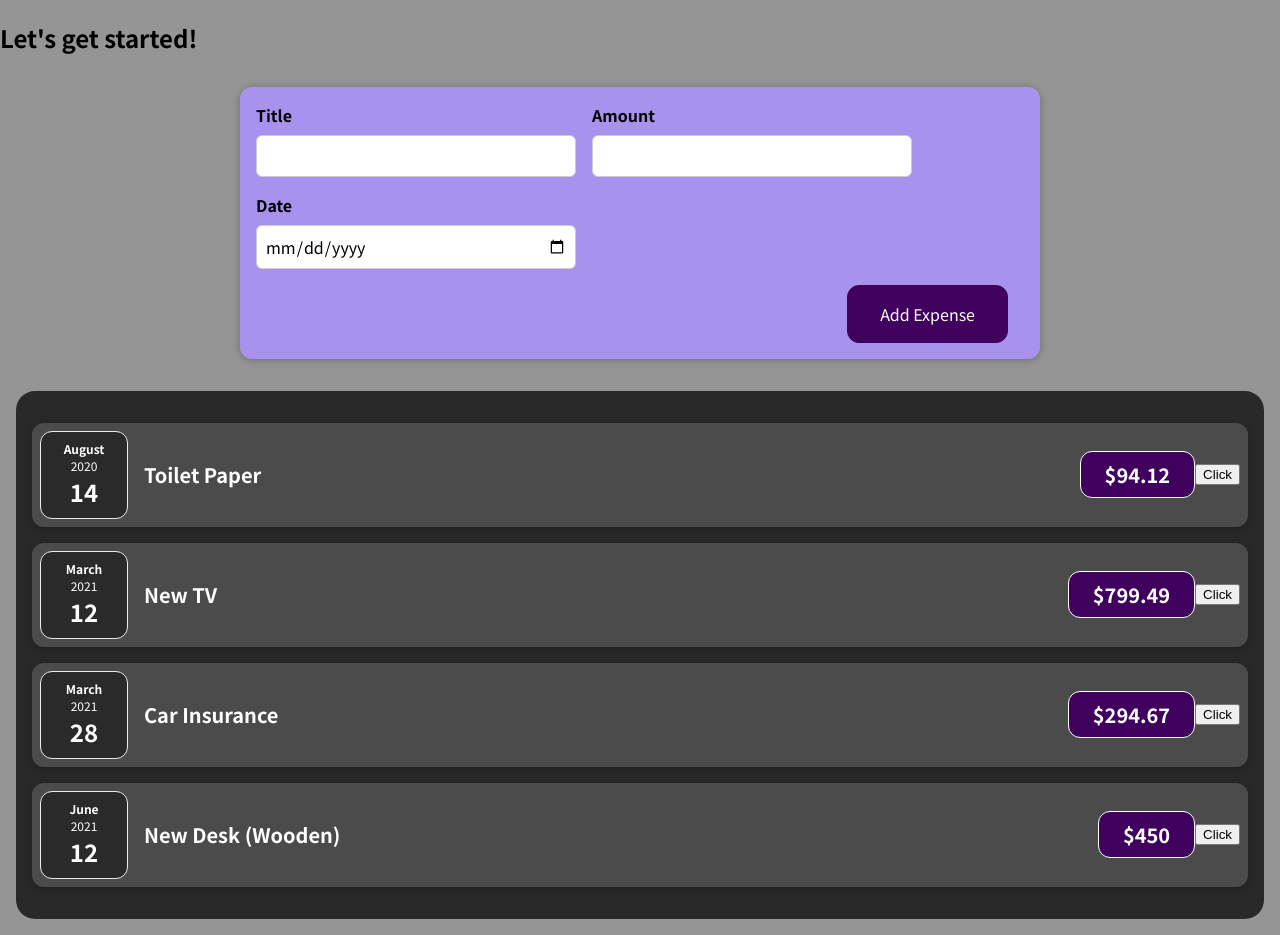
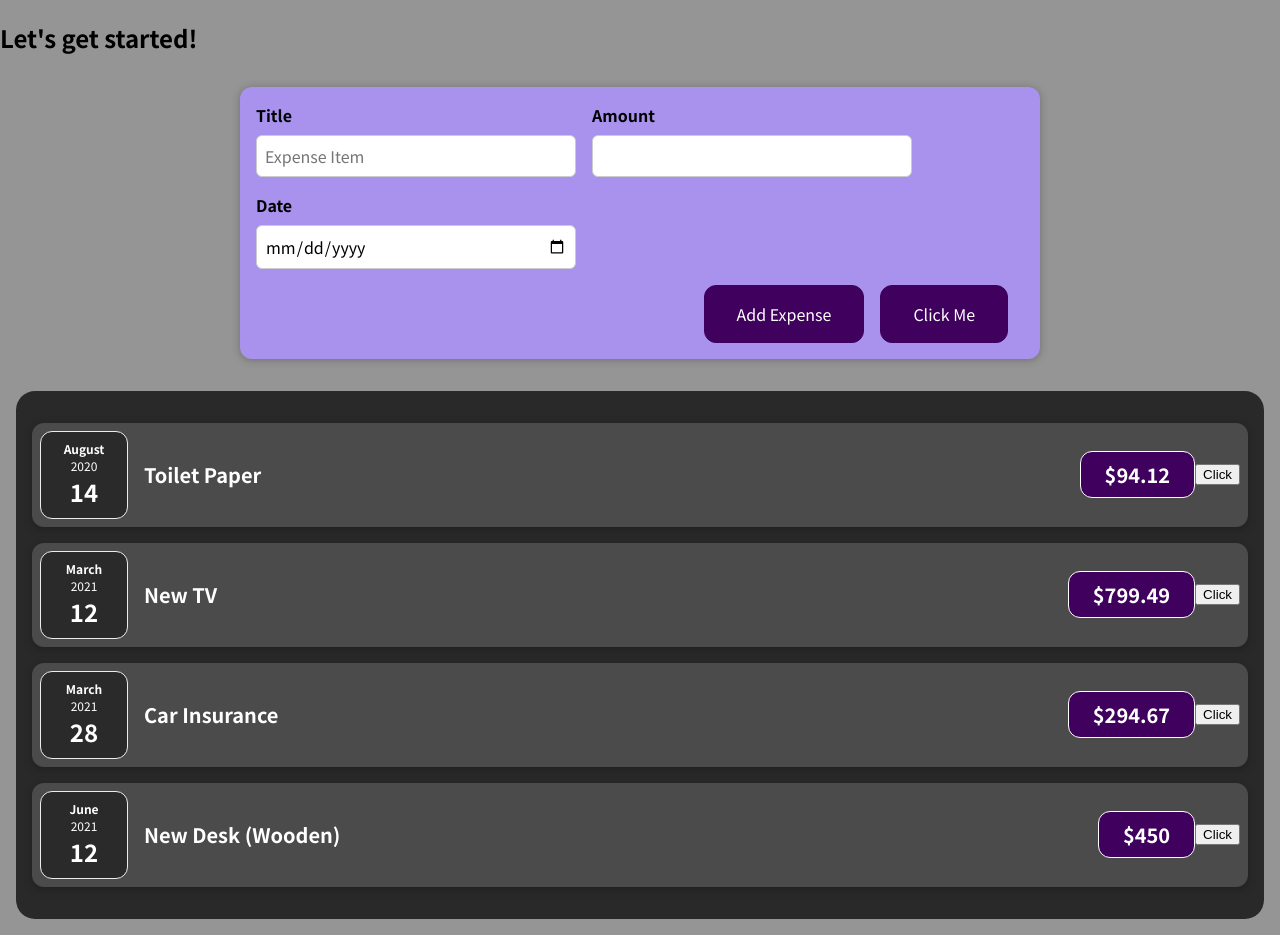
Before and after one commit to Hanbi58/React-Section-3, a React (Create React App) app: page / in a window 1280 px wide. Built offline with nearby package versions, Linux system fonts and the light colour scheme.

Commit message:
Form handeling

```diff
--- a/src/components/NewExpense/ExpenseForm.js
+++ b/src/components/NewExpense/ExpenseForm.js
@@ -1,24 +1,61 @@
+import { useState } from "react";
 import "./ExpenseForm.css";
 
 const ExpenseForm = () => {
+  const [enteredTitle, setEnteredTitle] = useState("");
+  const titleChangeHandler = (e) => {
+    setEnteredTitle(e.target.value);
+  };
+
+  const [enteredAmount, setEnteredAmount] = useState("");
+  const amountChangeHandler = (e) => {
+    setEnteredAmount(e.target.value);
+  };
+
+  const [enteredDate, setEnteredDate] = useState("");
+  const dateChangeHandler = (e) => {
+    setEnteredDate(e.target.value);
+  };
   return (
     <form>
       <div className="new-expense__controls">
         <div className="new-expense__control">
           <label>Title</label>
-          <input type="text" />
+          <input
+            type="text"
+            placeholder="Expense Item"
+            onChange={titleChangeHandler}
+          />
         </div>
         <div className="new-expense__control">
           <label>Amount</label>
-          <input type="number" min="0.1" step="0.1" />
+          <input
+            type="number"
+            min="0.1"
+            step="0.1"
+            onChange={amountChangeHandler}
+          />
         </div>
         <div className="new-expense__control">
           <label>Date</label>
-          <input type="date" min="2019-01-01" max="2022-12-31" />
+          <input
+            type="date"
+            min="2019-01-01"
+            max="2022-12-31"
+            onChange={dateChangeHandler}
+          />
         </div>
       </div>
       <div className="new-expense__actions">
         <button type="submit">Add Expense</button>
+        <button
+          onClick={(e) => {
+            e.preventDefault();
+            console.log({ enteredTitle }, { enteredAmount }, { enteredDate });
+          }}
+        >
+          Click Me
+        </button>
       </div>
     </form>
   );
```
Also changed, not shown: 1 other file (tests, documents, lock files or other folders).
